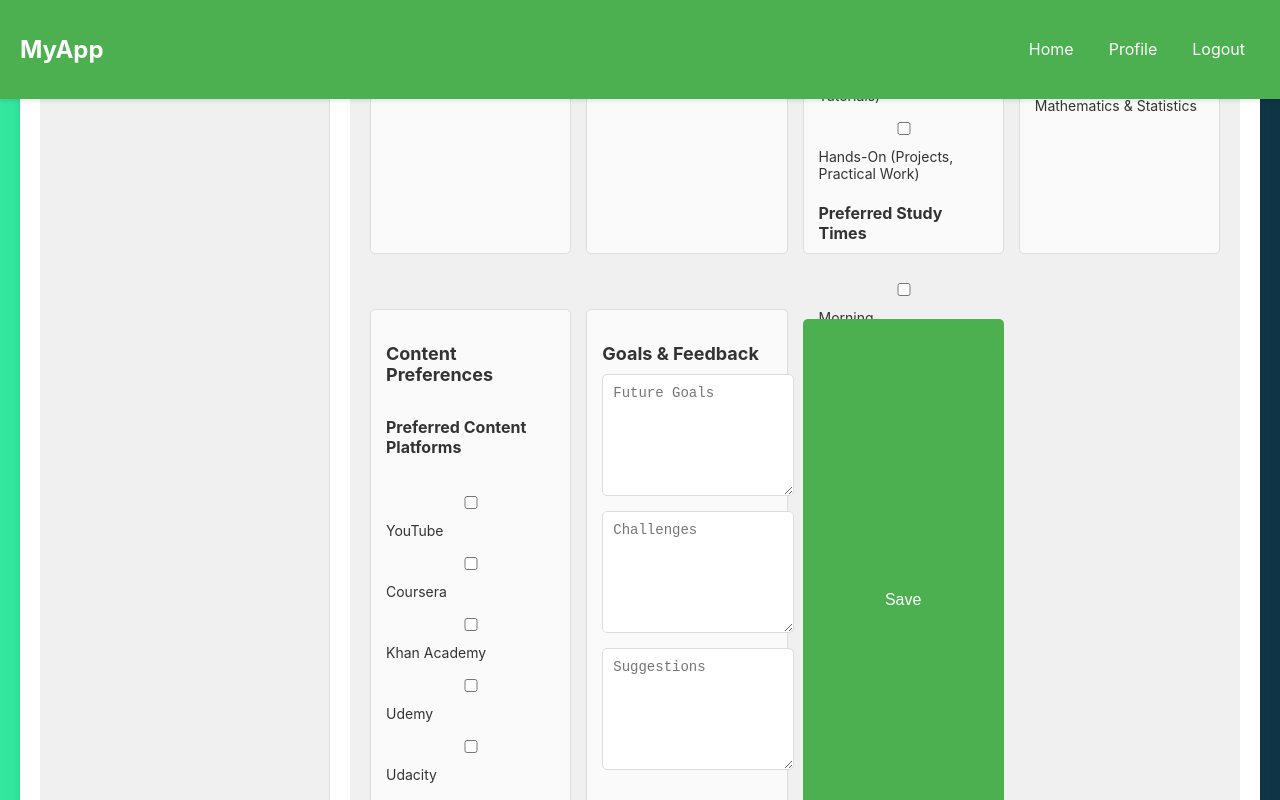
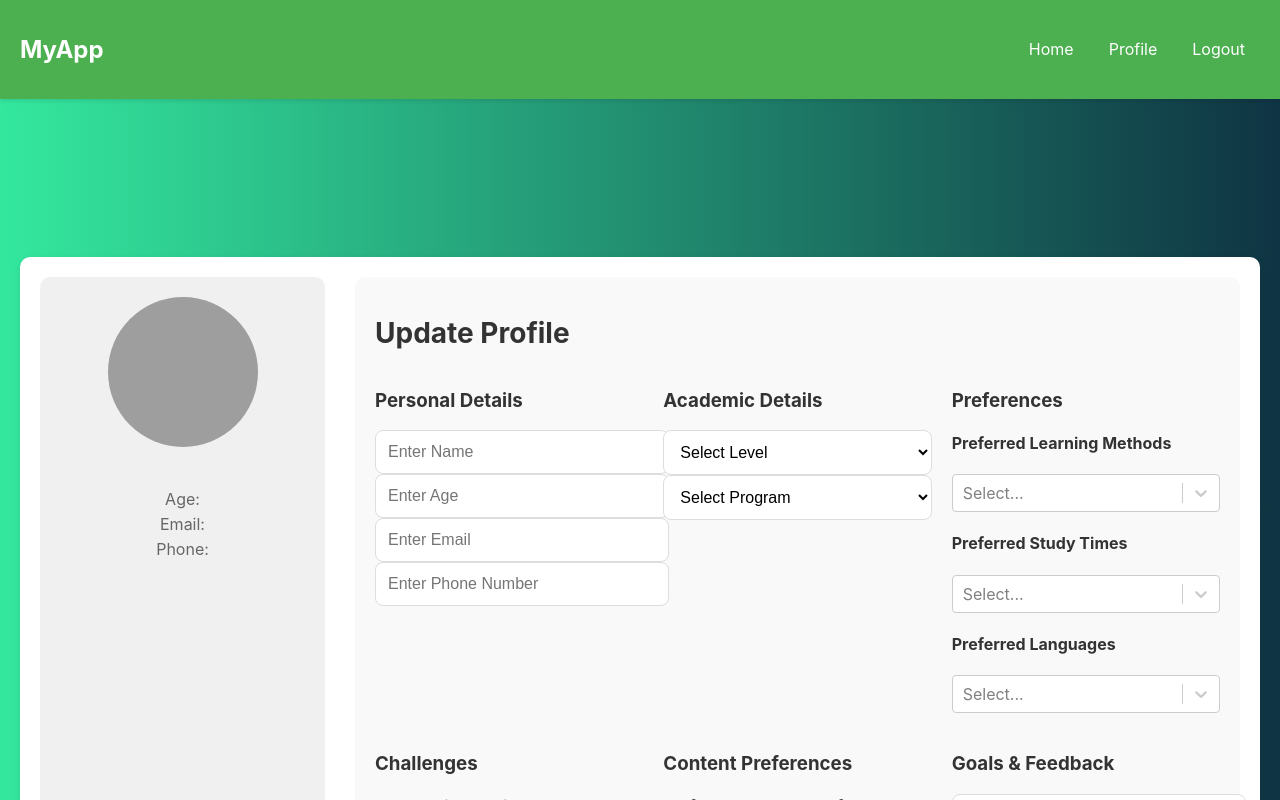
Before and after one commit to KavinduYohan/Learning-content-recommendation-system, a React (Create React App) app in the folder react-frontend/: page /profile in a window 1280 px wide. Built offline with nearby package versions, Linux system fonts and the light colour scheme; grey boxes are pictures that could not be loaded.

Commit message:
Add MultiSelectField component and update Profile.css for improved layout and styling

```diff
--- a/react-frontend/package.json
+++ b/react-frontend/package.json
@@ -9,6 +9,7 @@
     "react-dom": "^19.0.0",
     "react-router-dom": "^7.1.0",
     "react-scripts": "5.0.1",
+    "react-select": "^5.9.0",
     "web-vitals": "^4.2.4"
   },
   "scripts": {
--- a/react-frontend/src/Profile.css
+++ b/react-frontend/src/Profile.css
@@ -1,5 +1,3 @@
-/* Profile.css */
-
 /* General Styling */
 body, html {
   margin: 0;
@@ -16,6 +14,7 @@ body, html {
   display: flex;
   flex-direction: column;
   height: 100%;
+  margin-top: 1100px;
 }
 
 .navbar {
@@ -55,23 +54,24 @@ body, html {
 }
 
 .profile-container {
-  display: flex;
-  flex-wrap: wrap;
+  display: grid;
+  grid-template-columns: 1fr 2fr 1fr; /* Three columns: Sidebar, Form, Extra space */
+  gap: 30px;
   margin: 20px auto;
   max-width: 1200px;
   background-color: white;
   box-shadow: 0 2px 6px rgba(0, 0, 0, 0.1);
   border-radius: 10px;
   overflow: hidden;
+  padding: 20px;
 }
 
+/* Profile Left */
 .profile-left {
-  flex: 1;
-  max-width: 300px;
+  text-align: center;
   background-color: #f0f0f0;
   padding: 20px;
-  text-align: center;
-  border-right: 1px solid #ddd;
+  border-radius: 10px;
 }
 
 .profile-photo {
@@ -94,9 +94,12 @@ body, html {
   color: #666;
 }
 
+/* Profile Right */
 .profile-right {
-  flex: 2;
-  padding: 20px 30px;
+  grid-column: span 2;
+  background-color: #f9f9f9;
+  padding: 20px;
+  border-radius: 10px;
 }
 
 .profile-title {
@@ -107,46 +110,47 @@ body, html {
 
 .form-container {
   display: grid;
-  grid-template-columns: repeat(auto-fit, minmax(200px, 1fr));
+  grid-template-columns: repeat(auto-fit, minmax(250px, 1fr));
   gap: 20px;
+  margin-top: 20px;
 }
 
+/* Form Inputs */
 .form-container input,
 .form-container select,
 .form-container textarea {
   width: 100%;
-  padding: 10px;
+  padding: 12px;
   border: 1px solid #ddd;
-  border-radius: 5px;
-  font-size: 14px;
+  border-radius: 8px;
+  font-size: 16px;
+  background-color: #fff;
 }
 
 textarea {
-  height: 100px;
-  resize: none;
+  height: 120px;
+  resize: vertical;
 }
 
 .checkbox-container {
   display: flex;
   align-items: center;
   gap: 10px;
+  flex-wrap: wrap;
 }
 
-.checkbox-container label {
-  font-size: 14px;
-}
-
+/* Save Button */
 .save-button,
 .get-recommendations-button {
   width: 100%;
-  padding: 10px 20px;
+  padding: 12px 20px;
   background-color: #4CAF50;
   color: white;
   border: none;
-  border-radius: 5px;
+  border-radius: 8px;
   font-size: 16px;
   cursor: pointer;
-  margin-top: 10px;
+  margin-top: 20px;
   transition: background-color 0.3s;
 }
 
@@ -165,7 +169,7 @@ textarea {
 /* Responsive Layout */
 @media (max-width: 768px) {
   .profile-container {
-    flex-direction: column;
+    grid-template-columns: 1fr; /* Stack the columns on small screens */
   }
 
   .profile-left {
@@ -173,89 +177,33 @@ textarea {
     border-right: none;
     border-bottom: 1px solid #ddd;
   }
-}
-/* Profile.css */
 
-/* Updated Three-Column Layout */
-.profile-container {
-  display: grid;
-  grid-template-columns: 1fr 2fr 1fr; /* Three columns: Sidebar, Form, Extra space */
-  gap: 20px;
-  margin: 20px auto;
-  max-width: 1200px;
-  background-color: white;
-  box-shadow: 0 2px 6px rgba(0, 0, 0, 0.1);
-  border-radius: 10px;
-  overflow: hidden;
-  padding: 20px;
+  .profile-right {
+    grid-column: span 1;
+  }
+
+  .profile-extra {
+    grid-column: span 1;
+    margin-top: 20px;
+  }
 }
 
-.profile-left,
-.profile-right,
+/* Extra Section */
 .profile-extra {
+  display: flex;
+  flex-direction: column;
   background-color: #f0f0f0;
   padding: 20px;
   border-radius: 10px;
 }
 
-.profile-left {
-  text-align: center;
+.profile-extra h2 {
+  font-size: 22px;
+  font-weight: bold;
+  margin-bottom: 10px;
 }
 
-.profile-right {
-  grid-column: span 2;
+.profile-extra p {
+  font-size: 16px;
+  margin-bottom: 15px;
 }
-
-.profile-extra {
-  display: flex;
-  flex-direction: column;
-}
-
-.form-container {
-  display: grid;
-  grid-template-columns: repeat(auto-fit, minmax(200px, 1fr));
-  gap: 15px;
-}
-
-/* Rest remains the same */
-.form-section {
-  margin-bottom: 40px;
-  padding: 15px;
-  background-color: #fafafa;
-  border: 1px solid #ddd;
-  border-radius: 5px;
-  /* Allow the div to expand based on content */
-  height: 500px; /* Default, just for clarity */
-  min-height: 50px; /* Optional: To ensure there's a minimum height even when the content is sparse */
-}
-
-.form-section h3 {
-  margin-bottom: 10px;
-  font-size: 18px;
-}
-
-.form-group {
-  display: flex;
-  flex-direction: column;
-  gap: 15px;
-}
-
-.checkbox-container {
-  display: flex;
-  align-items: center;
-  gap: 10px;
-  flex-wrap: wrap; /* Allow items to wrap if they don't fit */
-}
-
-textarea {
-  width: 100%;
-  height: auto;
-  min-height: 100px; /* Optional: Ensures that textareas have a minimum size */
-  resize: vertical; /* Allows resizing of the textarea vertically */
-}
-
-input, select {
-  width: 100%;
-  padding: 8px;
-  box-sizing: border-box;
-}
--- a/react-frontend/src/Profile.js
+++ b/react-frontend/src/Profile.js
@@ -1,6 +1,7 @@
 import React, { useState } from 'react';
 import { Link } from 'react-router-dom';
 import './Profile.css';
+import MultiSelectField from './components/MultiSelectField';// Import the reusable MultiSelectField component
 
 function Profile() {
   const [studentDetails, setStudentDetails] = useState({
@@ -168,51 +169,30 @@ function Profile() {
               </div>
             </div>
 
-  {/* Preferences Section */}
+            {/* Preferences Section (using MultiSelectField component) */}
             <div className="form-section">
               <h3>Preferences</h3>
-    <div className="form-group">
-      <h4>Preferred Learning Methods</h4>
-      {learningMethods.map((method, index) => (
-        <div className="checkbox-container" key={index}>
-          <input
-            type="checkbox"
-            value={method}
-            checked={studentDetails.preferred_learning_methods.includes(method)}
-            onChange={(e) => handleCheckboxChange(e, 'preferred_learning_methods')}
+              <MultiSelectField
+                label="Preferred Learning Methods"
+                options={learningMethods}
+                selectedValues={studentDetails.preferred_learning_methods}
+                handleCheckboxChange={handleCheckboxChange}
+                fieldName="preferred_learning_methods"
               />
-          <label>{method}</label>
-        </div>
-      ))}
-    </div>
-    <div className="form-group">
-      <h4>Preferred Study Times</h4>
-      {studyTimes.map((time, index) => (
-        <div className="checkbox-container" key={index}>
-          <input
-            type="checkbox"
-            value={time}
-            checked={studentDetails.preferred_study_times.includes(time)}
-            onChange={(e) => handleCheckboxChange(e, 'preferred_study_times')}
+              <MultiSelectField
+                label="Preferred Study Times"
+                options={studyTimes}
+                selectedValues={studentDetails.preferred_study_times}
+                handleCheckboxChange={handleCheckboxChange}
+                fieldName="preferred_study_times"
               />
-          <label>{time}</label>
-        </div>
-      ))}
-    </div>
-    <div className="form-group">
-      <h4>Preferred Languages</h4>
-      {languages.map((language, index) => (
-        <div className="checkbox-container" key={index}>
-          <input
-            type="checkbox"
-            value={language}
-            checked={studentDetails.preferred_languages.includes(language)}
-            onChange={(e) => handleCheckboxChange(e, 'preferred_languages')}
+              <MultiSelectField
+                label="Preferred Languages"
+                options={languages}
+                selectedValues={studentDetails.preferred_languages}
+                handleCheckboxChange={handleCheckboxChange}
+                fieldName="preferred_languages"
               />
-          <label>{language}</label>
-        </div>
-      ))}
-    </div>
             </div>
 
             {/* Challenges Section */}
@@ -220,51 +200,34 @@ function Profile() {
   <h3>Challenges</h3>
   <div className="form-group">
     <h4>Challenging Subject Areas</h4>
-      {challengingSubjects.map((subject, index) => (
-        <div className="checkbox-container" key={index}>
-          <input
-            type="checkbox"
-            value={subject}
-            checked={studentDetails.challenging_subject_areas.includes(subject)}
-            onChange={(e) => handleCheckboxChange(e, 'challenging_subject_areas')}
+    <MultiSelectField
+      label="Select Challenging Subjects"
+      options={challengingSubjects}
+      selectedValues={studentDetails.challenging_subject_areas}
+      handleCheckboxChange={handleCheckboxChange}
+      fieldName="challenging_subject_areas"
     />
-          <label>{subject}</label>
-        </div>
-      ))}
   </div>
 </div>
+
 
             {/* Content Platforms Section */}
             <div className="form-section">
               <h3>Content Preferences</h3>
-    <div className="form-group">
-      <h4>Preferred Content Platforms</h4>
-      {contentPlatforms.map((platform, index) => (
-        <div className="checkbox-container" key={index}>
-          <input
-            type="checkbox"
-            value={platform}
-            checked={studentDetails.preferred_content_platforms.includes(platform)}
-            onChange={(e) => handleCheckboxChange(e, 'preferred_content_platforms')}
+              <MultiSelectField
+                label="Preferred Content Platforms"
+                options={contentPlatforms}
+                selectedValues={studentDetails.preferred_content_platforms}
+                handleCheckboxChange={handleCheckboxChange}
+                fieldName="preferred_content_platforms"
               />
-          <label>{platform}</label>
-        </div>
-      ))}
-    </div>
-    <div className="form-group">
-      <h4>Topics of Interest</h4>
-      {topicsOfInterest.map((topic, index) => (
-        <div className="checkbox-container" key={index}>
-          <input
-            type="checkbox"
-            value={topic}
-            checked={studentDetails.topics_of_interest.includes(topic)}
-            onChange={(e) => handleCheckboxChange(e, 'topics_of_interest')}
+              <MultiSelectField
+                label="Topics of Interest"
+                options={topicsOfInterest}
+                selectedValues={studentDetails.topics_of_interest}
+                handleCheckboxChange={handleCheckboxChange}
+                fieldName="topics_of_interest"
               />
-          <label>{topic}</label>
-        </div>
-      ))}
-    </div>
             </div>
 
             {/* Goals and Feedback Section */}
@@ -291,11 +254,9 @@ function Profile() {
 
             <button type="submit" className="save-button">Save</button>
           </form>
-
-
         </div>
 
-        {/* Right Sidebar (Extra Column) */}
+        {/* Right Sidebar */}
         <div className="profile-extra">
           <h2>Resources & Links</h2>
           <p>Explore recommended materials for your selected topics of interest!</p>
--- /dev/null
+++ b/react-frontend/src/components/MultiSelectField.js
@@ -0,0 +1,35 @@
+import React, { useState } from 'react';
+import Select from 'react-select';
+
+const MultiSelectField = ({ label, options, selectedValues, handleCheckboxChange, fieldName }) => {
+  const [selectedOptions, setSelectedOptions] = useState(selectedValues);
+
+  const handleChange = (selectedOptions) => {
+    // Update the selected options state
+    const newSelectedValues = selectedOptions ? selectedOptions.map(option => option.value) : [];
+    setSelectedOptions(newSelectedValues);
+
+    // Pass the selected values to the parent component
+    handleCheckboxChange({ target: { value: newSelectedValues } }, fieldName);
+  };
+
+  const formattedOptions = options.map(option => ({
+    value: option,
+    label: option,
+  }));
+
+  return (
+    <div className="form-group">
+      <h4>{label}</h4>
+      <Select
+        isMulti
+        name={fieldName}
+        options={formattedOptions}
+        value={formattedOptions.filter(option => selectedOptions.includes(option.value))}
+        onChange={handleChange}
+      />
+    </div>
+  );
+};
+
+export default MultiSelectField;
```
Also changed, not shown: 1 other file (tests, documents, lock files or other folders). Lines whose indentation alone changed are shown as unchanged.
